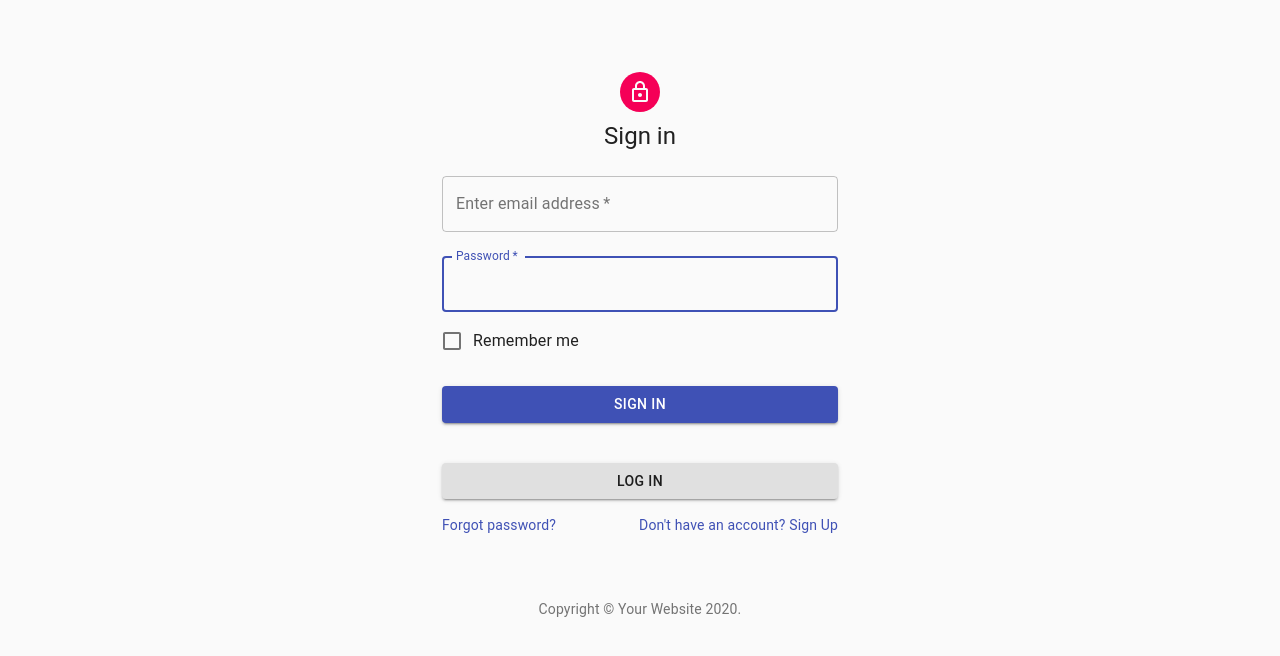
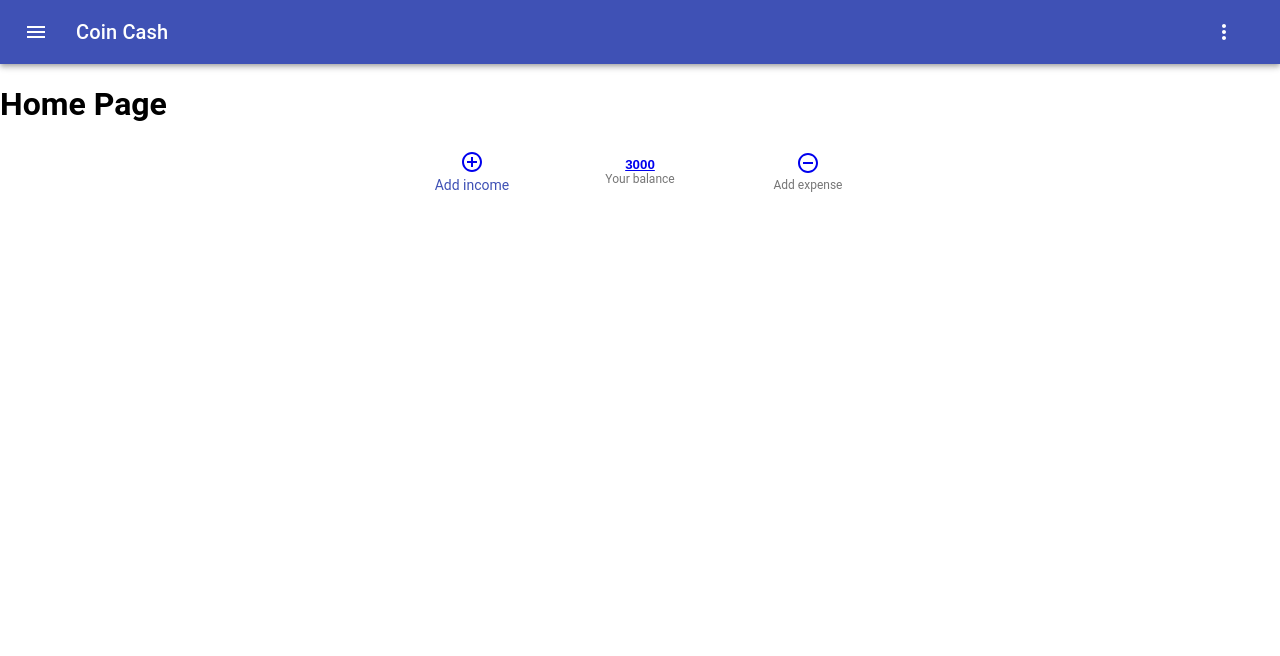
Before and after one commit to Kaibaliev/Coin-Cash, a React (Create React App) app in the folder coin-cash-front/: page /user#/home in a window 1280 px wide. Before the commit this address led to /. Shown: the top 656 px of the page. Built offline with nearby package versions, Linux system fonts and the light colour scheme.

Commit message:
Set up internal routes

```diff
--- a/coin-cash-front/package.json
+++ b/coin-cash-front/package.json
@@ -25,7 +25,7 @@
   "eslintConfig": {
     "extends": "react-app"
   },
-  "proxy": "http://localhost:5000",
+
   "browserslist": {
     "production": [
       ">0.2%",
--- a/coin-cash-front/src/App.js
+++ b/coin-cash-front/src/App.js
@@ -9,7 +9,7 @@ import 'materialize-css'
 export default function App() {
 
     const {token,login,logout,userId} = useAuth();
-    const isAuthenticated = !!token;
+    const isAuthenticated = true //!!token;
     const routes = useRoutes(isAuthenticated);
 
     return (
@@ -17,9 +17,7 @@ export default function App() {
             token, logout, login, userId, isAuthenticated
         }}>
         <Router>
-            <div>
                 {routes}
-            </div>
         </Router>
         </AuthContext.Provider>
     )
--- a/coin-cash-front/src/components/bottom-menu.js
+++ b/coin-cash-front/src/components/bottom-menu.js
@@ -1,5 +1,6 @@
 import React from 'react';
-import { makeStyles } from '@material-ui/core/styles';
+import {makeStyles} from '@material-ui/core/styles';
+import {Link} from 'react-router-dom'
 import BottomNavigation from '@material-ui/core/BottomNavigation';
 import BottomNavigationAction from '@material-ui/core/BottomNavigationAction';
 import AddCircleOutlineIcon from '@material-ui/icons/AddCircleOutline';
@@ -9,10 +10,13 @@ import RemoveCircleOutlineIcon from '@material-ui/icons/RemoveCircleOutline';
 const useStyles = makeStyles({
     root: {
         flexGrow: 1,
+
     },
+
+
 });
 
-const  SimpleBottomNavigation = () => {
+const SimpleBottomNavigation = () => {
     const classes = useStyles();
     const [value, setValue] = React.useState(0);
 
@@ -25,9 +29,23 @@ const  SimpleBottomNavigation = () => {
             showLabels
             className={classes.root}
         >
-            <BottomNavigationAction label="Add income"  icon={<AddCircleOutlineIcon />} />
-            <BottomNavigationAction label="Your balance" icon={<span><strong>3000</strong></span>}/>
-            <BottomNavigationAction label="Add expense" icon={<RemoveCircleOutlineIcon />} />
+            <BottomNavigationAction label="Add income"
+                                    icon={
+                                        <Link to='/add_income'>
+                                            <AddCircleOutlineIcon/>
+                                        </Link>}/>
+            <BottomNavigationAction label="Your balance"
+                                    icon={
+                                        <Link to='/balance'>
+                                            <span>
+                                                <strong >3000</strong>
+                                            </span>
+                                        </Link>}/>
+            <BottomNavigationAction label="Add expense"
+                                    icon={
+                                        <Link to='add_expense'>
+                                            <RemoveCircleOutlineIcon/>
+                                        </Link>}/>
         </BottomNavigation>
     );
 };
--- a/coin-cash-front/src/components/side-left-list.js
+++ b/coin-cash-front/src/components/side-left-list.js
@@ -1,4 +1,5 @@
 import React from 'react'
+import {Link} from 'react-router-dom'
 import {makeStyles} from '@material-ui/core/styles';
 import List from '@material-ui/core/List';
 import ListItem from '@material-ui/core/ListItem';
@@ -10,7 +11,9 @@ import AccountBalanceWalletIcon from '@material-ui/icons/AccountBalanceWallet';
 import FormatIndentDecreaseIcon from '@material-ui/icons/FormatIndentDecrease';
 import FormatIndentIncreaseIcon from '@material-ui/icons/FormatIndentIncrease';
 
-const useStyles = makeStyles(theme=>({
+
+
+const useStyles = makeStyles(() => ({
     list: {
         width: 250,
     },
@@ -25,7 +28,6 @@ export const LeftSideList = side => {
     const classes = useStyles();
     const [state, setState] = React.useState({
         left: false,
-        right: false,
     });
 
     const toggleDrawer = (side, open) => event => {
@@ -45,38 +47,47 @@ export const LeftSideList = side => {
         >
             <List>
                 <ListItem>
+                    <Link to='/home'>
                         <Button>
-                    <ListItemIcon >
+                            <ListItemIcon>
                                 <HomeIcon/>
                             </ListItemIcon>
                             <ListItemText primary={'Home page'}/>
                         </Button>
+                    </Link>
                 </ListItem>
                 <ListItem>
+                    <Link to='/balance'>
                         <Button>
                             <ListItemIcon>
                                 <AccountBalanceWalletIcon/>
                             </ListItemIcon>
                             <ListItemText primary={'Balance'}/>
                         </Button>
+                    </Link>
                 </ListItem>
                 <ListItem>
+                    <Link to='/income'>
                         <Button>
                             <ListItemIcon>
                                 <FormatIndentIncreaseIcon/>
                             </ListItemIcon>
                             <ListItemText primary={'Income'}/>
                         </Button>
+                    </Link>
                 </ListItem>
                 <ListItem>
+                    <Link to='/expense'>
                         <Button>
                             <ListItemIcon>
                                 <FormatIndentDecreaseIcon/>
                             </ListItemIcon>
-                    <ListItemText primary={'Expence'}/>
+                            <ListItemText primary={'Expense'}/>
                         </Button>
+                    </Link>
                 </ListItem>
             </List>
+
         </div>
     )
 };
--- /dev/null
+++ b/coin-cash-front/src/pages/AddExpense.js
@@ -0,0 +1,9 @@
+import React from 'react'
+
+export const AddExpensePage = () => {
+    return(
+        <div>
+            <h1>Add Expense Page</h1>
+        </div>
+    )
+}
--- /dev/null
+++ b/coin-cash-front/src/pages/AddIncome.js
@@ -0,0 +1,9 @@
+import React from 'react'
+
+export const AddIncomePage = () => {
+    return(
+        <div>
+            <h1>Add Income Page</h1>
+        </div>
+    )
+}
--- a/coin-cash-front/src/pages/AuthPage.js
+++ b/coin-cash-front/src/pages/AuthPage.js
@@ -5,9 +5,6 @@ import CssBaseline from '@material-ui/core/CssBaseline';
 import TextField from '@material-ui/core/TextField';
 import FormControlLabel from '@material-ui/core/FormControlLabel';
 import Checkbox from '@material-ui/core/Checkbox';
-import Link from '@material-ui/core/Link';
-import Grid from '@material-ui/core/Grid';
-import Box from '@material-ui/core/Box';
 import LockOutlinedIcon from '@material-ui/icons/LockOutlined';
 import Typography from '@material-ui/core/Typography';
 import {makeStyles} from '@material-ui/core/styles';
@@ -16,18 +13,7 @@ import {useHttp} from "../hooks/http.hook";
 import {useMessage} from "../hooks/message.hook";
 import {AuthContext} from "../context/AuthContext";
 
-function Copyright() {
-    return (
-        <Typography variant="body2" color="textSecondary" align="center">
-            {'Copyright © '}
-            <Link color="inherit" href="https://material-ui.com/">
-                Your Website
-            </Link>{' '}
-            {new Date().getFullYear()}
-            {'.'}
-        </Typography>
-    );
-}
+
 
 const useStyles = makeStyles(theme => ({
     paper: {
@@ -140,23 +126,9 @@ export const AuthPage = () => {
                     >
                         Log In
                     </Button>
-                    <Grid container>
-                        <Grid item xs>
-                            <Link href="#" variant="body2">
-                                Forgot password?
-                            </Link>
-                        </Grid>
-                        <Grid item>
-                            <Link href="#" variant="body2">
-                                {"Don't have an account? Sign Up"}
-                            </Link>
-                        </Grid>
-                    </Grid>
+
                 </form>
             </div>
-            <Box mt={8}>
-                <Copyright/>
-            </Box>
         </Container>
     );
 };
--- /dev/null
+++ b/coin-cash-front/src/pages/BalancePage.js
@@ -0,0 +1,9 @@
+import React from 'react'
+
+export const BalancePage = () => {
+    return(
+        <div>
+            <h1>Balance Page</h1>
+        </div>
+    )
+}
--- a/coin-cash-front/src/pages/CashFlowPage.js
+++ b/coin-cash-front/src/pages/HomePage.js
@@ -1,9 +1,9 @@
 import React from 'react'
 
-export const CashFlowPage = () => {
+export const HomePage = () => {
     return(
         <div>
-            <h1>Cash Flow Page</h1>
+            <h1>Home Page</h1>
         </div>
     )
 }
--- a/coin-cash-front/src/pages/UserPage.js
+++ b/coin-cash-front/src/pages/UserPage.js
@@ -1,9 +1,18 @@
 import React, {Component} from 'react'
+import {Switch, Route, Redirect, HashRouter} from 'react-router-dom'
 import AppHeader from "../components/header";
 import {AppDrawer} from "../components/drawer";
 import SimpleBottomNavigation from "../components/bottom-menu";
+import {BalancePage} from "./BalancePage";
+import {IncomePage} from "./IncomePage";
+import {ExpensePage} from "./ExpensePage";
+import {HomePage} from "./HomePage";
+import {AddIncomePage} from "./AddIncome";
+import {AddExpensePage} from "./AddExpense";
+
 
 export class UserPage extends Component {
+
 
     constructor(props) {
         super(props);
@@ -15,22 +24,41 @@ export class UserPage extends Component {
 
     render() {
         return (
+            <HashRouter>
                 <div className="container">
                     <AppHeader
                         onLeftIconClick={() => this.setState({isDrawerLeftOpen: true})}
-                    onRightIconClick={() => this.setState({isDrawerRightOpen: true})}
                     />
                     <AppDrawer
                         left={this.state.isDrawerLeftOpen}
-                    right={this.state.isDrawerRightOpen}
-                    toggleDrawer={() => this.setState({isDrawerLeftOpen: false, isDrawerRightOpen: false})}
+                        toggleDrawer={() => this.setState({isDrawerLeftOpen: false})}
                     />
+                    <Switch>
+                        <Route exact path="/home">
+                            <HomePage/>
+                        </Route>
+                        <Route path="/balance">
+                            <BalancePage/>
+                        </Route>
+                        <Route path="/income">
+                            <IncomePage/>
+                        </Route>
+                        <Route path="/expense">
+                            <ExpensePage/>
+                        </Route>
+                        <Route path="/add_income">
+                            <AddIncomePage/>
+                        </Route>
+                        <Route path="/add_expense">
+                            <AddExpensePage/>
+                        </Route>
+                        <Redirect to="/home"/>
+                    </Switch>
 
-
-
-                <SimpleBottomNavigation />
+                    <SimpleBottomNavigation/>
 
                 </div>
+            </HashRouter>
         )
     }
 }
--- a/coin-cash-front/src/routes.js
+++ b/coin-cash-front/src/routes.js
@@ -1,22 +1,14 @@
 import React from 'react'
 import {Switch, Route, Redirect} from 'react-router-dom';
 import {UserPage} from "./pages/UserPage";
-import {IncomePage} from "./pages/IncomePage";
-import {ExpensePage} from "./pages/ExpensePage";
 import {AuthPage} from "./pages/AuthPage";
 
 export const useRoutes = isAuthenticated => {
     if (isAuthenticated) {
         return (
             <Switch>
-                <Route path="/user" exact>
+                <Route exact path="/user" >
                    <UserPage/>
-                </Route>
-                <Route path="/expense">
-                    <ExpensePage/>
-                </Route>
-                <Route path="/income">
-                    <IncomePage/>
                 </Route>
                 <Redirect to="/user"/>
             </Switch>
```
Lines whose indentation alone changed are shown as unchanged.
